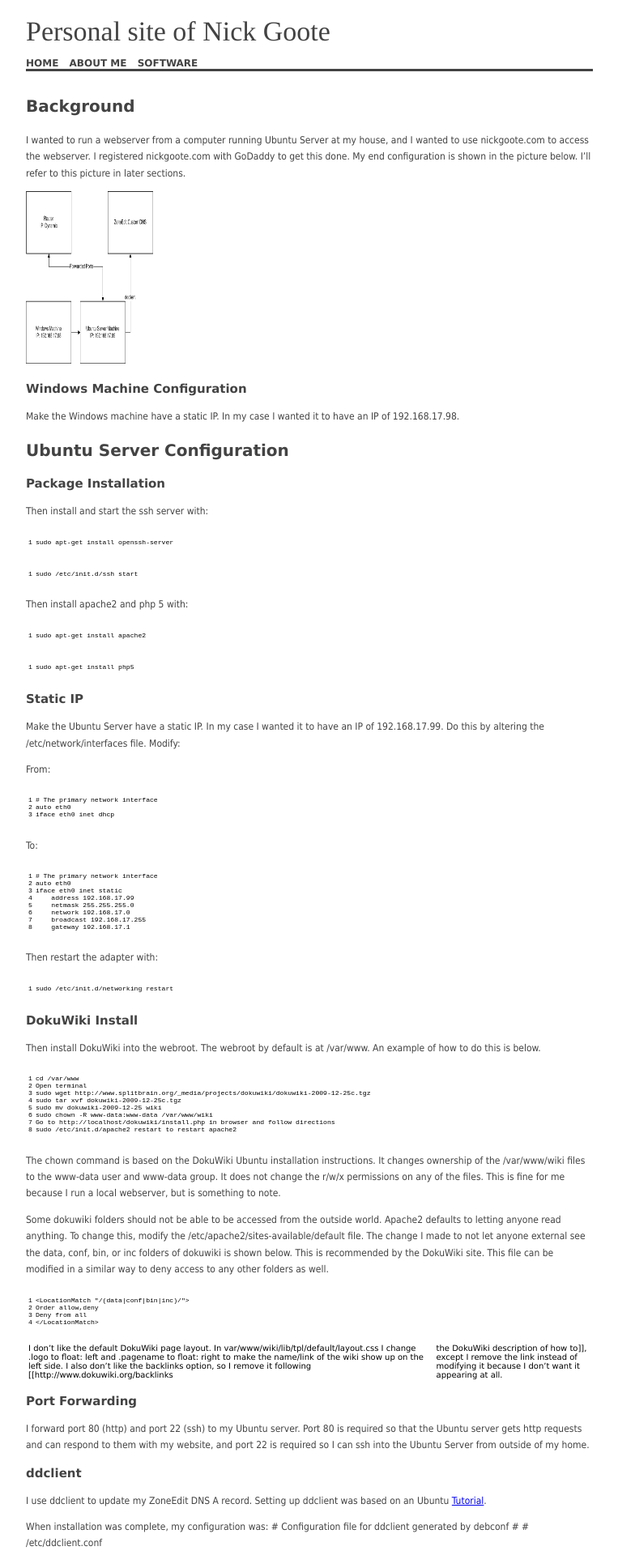
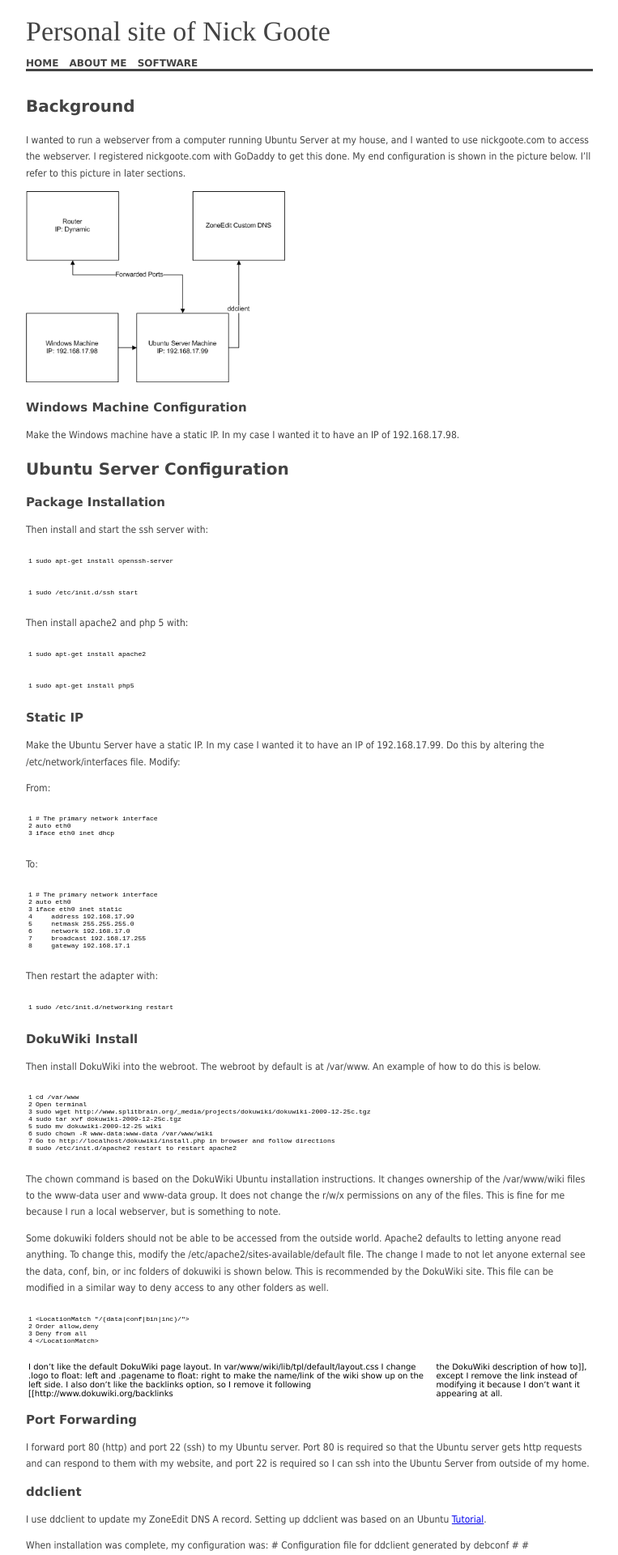
Before and after one commit to SaintNicholas/saintnicholas.github.com, a Jekyll site: the page built from about/old_server_setup/index.markdown, in a window 1280 px wide. Shown: the top 1920 px of the page at 81% size, without its empty margins (258-1021 px from the left). Built offline with Jekyll 4.4.1, drawn with Linux system fonts in a browser that asks for light colours.

Commit message:
Updated the layout.

```diff
--- a/about/old_server_setup/index.markdown
+++ b/about/old_server_setup/index.markdown
@@ -7,7 +7,7 @@ title: About Me
 
 I wanted to run a webserver from a computer running Ubuntu Server at my house, and I wanted to use nickgoote.com to access the webserver.  I registered nickgoote.com with GoDaddy to get this done.  My end configuration is shown in the picture below.  I'll refer to this picture in later sections.
 
-![Old Server Setup](serversetup.png){:height="213" width="157"}
+![Old Server Setup](serversetup.png){:height="236" width="320"}
 
 ## Windows Machine Configuration ##
 
@@ -123,7 +123,7 @@ The Ubuntu Server CrashPlan is considered a headless installation, and must be c
 
 I used www.ZoneEdit.com for my DNS configuration.  It's free, and is has worked really well so far.  My DNS configuration is shown below.
 
-![Server DNS](serverdns.png){:height="454" width="416"}
+![Server DNS](serverdns.png){:height="624" width="681"}
 
 The A record points my domain, nickgoote.com, to my current IP address, 68.40.8.204.  This is my Comcast given dynamic IP address, which needs to be updated occasionally.  To update it, I used ddclient from the Ubuntu Server, which I'll discuss later.
 
```
